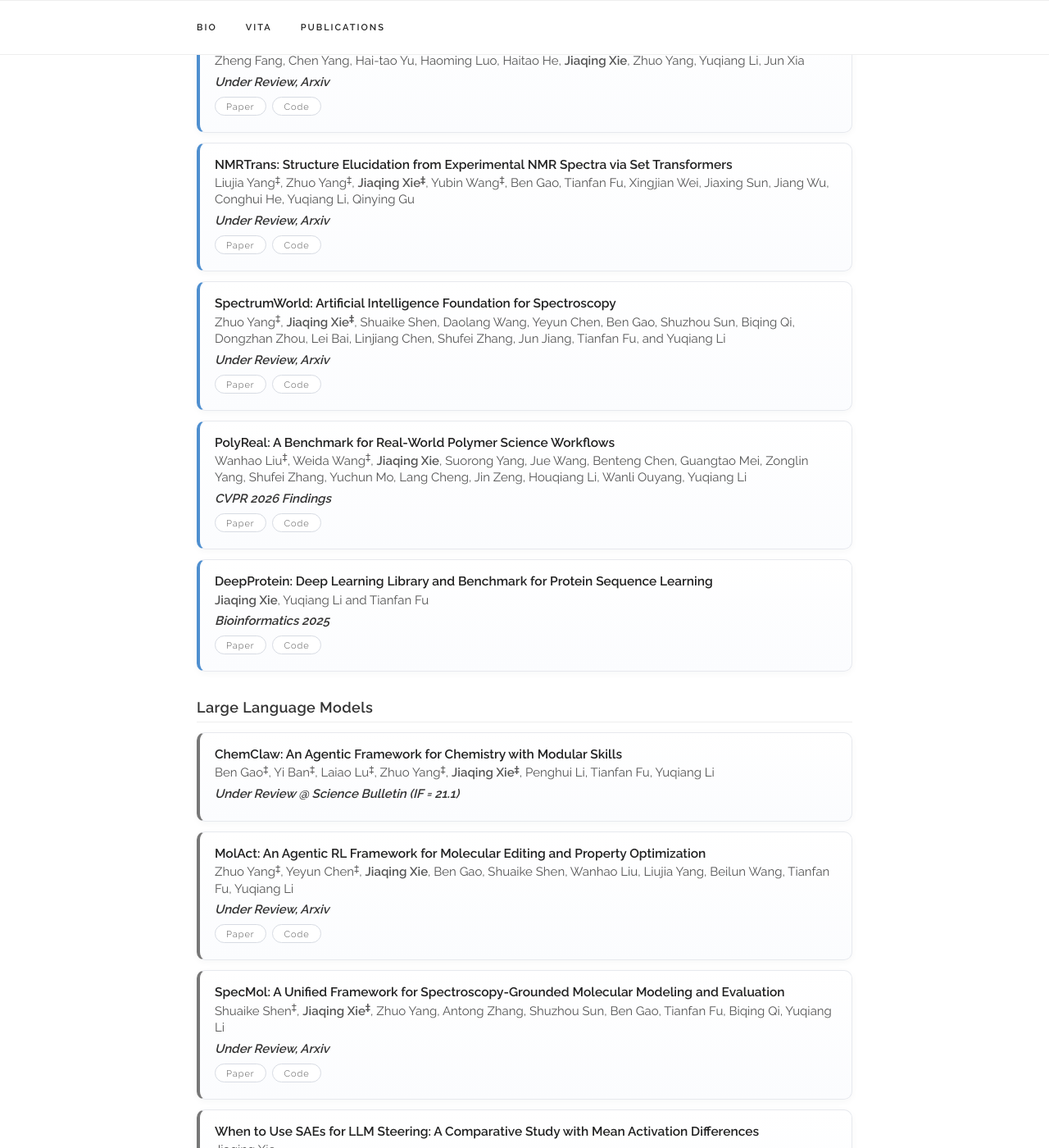
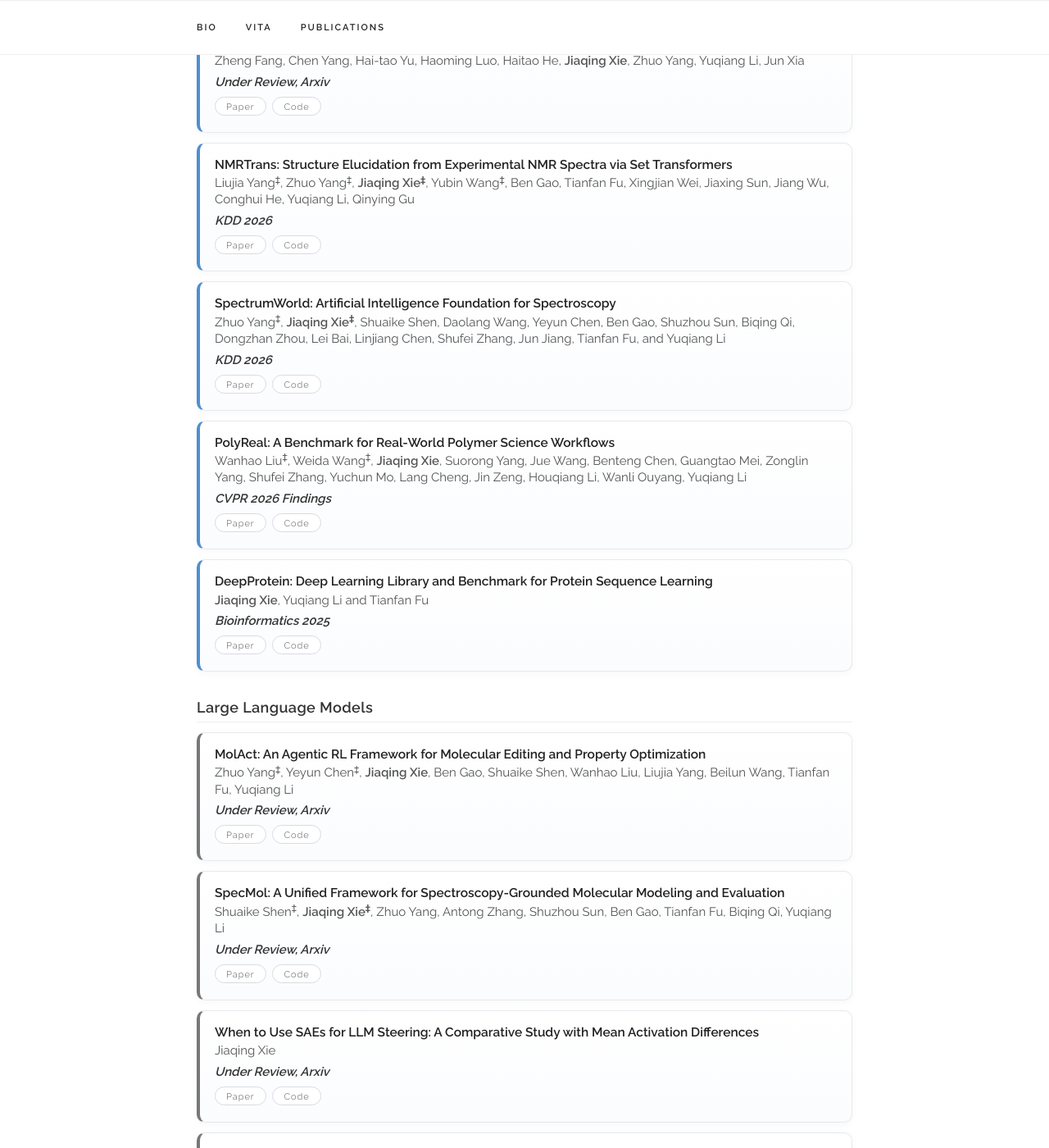
Before and after one commit to jiaqingxie/jiaqingxie.github.io, a Jekyll site: the page built from index.html, in a window 1280 px wide and 1400 px high, scrolled down 2060 px. Shown: the whole window at 82% size. Built offline with Jekyll 4.4.1, drawn with Linux system fonts in a browser that asks for light colours; some web fonts are replaced.

Commit message:
Update publications.yaml

```diff
--- a/_data/publications.yaml
+++ b/_data/publications.yaml
@@ -14,11 +14,11 @@ papers:
     selected: y
     tags: ["Graph Neural Network"]
 
-  - title: "ChemClaw: An Agentic Framework for Chemistry with Modular Skills"
-    authors: "Ben Gao<sup>‡</sup>, Yi Ban<sup>‡</sup>, Laiao Lu<sup>‡</sup>, Zhuo Yang<sup>‡</sup>, <b>Jiaqing Xie<sup>‡</sup></b>, Penghui Li, Tianfan Fu, Yuqiang Li"
-    venue: "Under Review @ Science Bulletin (IF = 21.1)"
-    selected: y
-    tags: ["LLM"]
+  # - title: "ChemClaw: An Agentic Framework for Chemistry with Modular Skills"
+  #   authors: "Ben Gao<sup>‡</sup>, Yi Ban<sup>‡</sup>, Laiao Lu<sup>‡</sup>, Zhuo Yang<sup>‡</sup>, <b>Jiaqing Xie<sup>‡</sup></b>, Penghui Li, Tianfan Fu, Yuqiang Li"
+  #   venue: "Under Review @ Science Bulletin (IF = 21.1)"
+  #   selected: y
+  #   tags: ["LLM"]
 
 
   - title: "MolAct: An Agentic RL Framework for Molecular Editing and Property Optimization"
@@ -39,7 +39,7 @@ papers:
 
   - title: "NMRTrans: Structure Elucidation from Experimental NMR Spectra via Set Transformers"
     authors: "Liujia Yang<sup>‡</sup>, Zhuo Yang<sup>‡</sup>, <b>Jiaqing Xie<sup>‡</sup></b>, Yubin Wang<sup>‡</sup>, Ben Gao, Tianfan Fu, Xingjian Wei, Jiaxing Sun, Jiang Wu, Conghui He, Yuqiang Li, Qinying Gu"
-    venue: "Under Review, Arxiv"
+    venue: "KDD 2026"
     paper_pdf: "https://arxiv.org/pdf/2602.10158"
     code: ""
     selected: y
@@ -55,7 +55,7 @@ papers:
 
   - title: "SpectrumWorld: Artificial Intelligence Foundation for Spectroscopy"
     authors: "Zhuo Yang<sup>‡</sup>, <b>Jiaqing Xie<sup>‡</sup></b>, Shuaike Shen, Daolang Wang, Yeyun Chen, Ben Gao, Shuzhou Sun, Biqing Qi, Dongzhan Zhou, Lei Bai, Linjiang Chen, Shufei Zhang, Jun Jiang, Tianfan Fu, and Yuqiang Li"
-    venue: "Under Review, Arxiv"
+    venue: "KDD 2026"
     paper_pdf: "https://www.arxiv.org/pdf/2508.01188"
     code: ""
     selected: y
```
